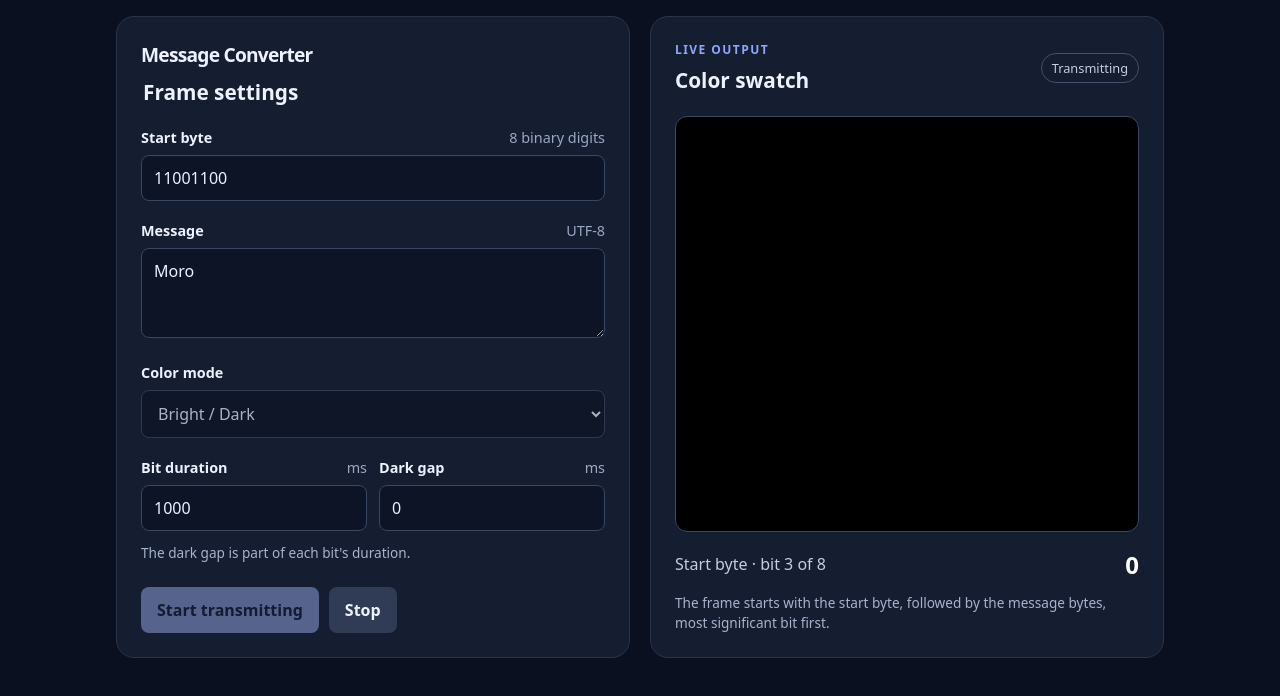
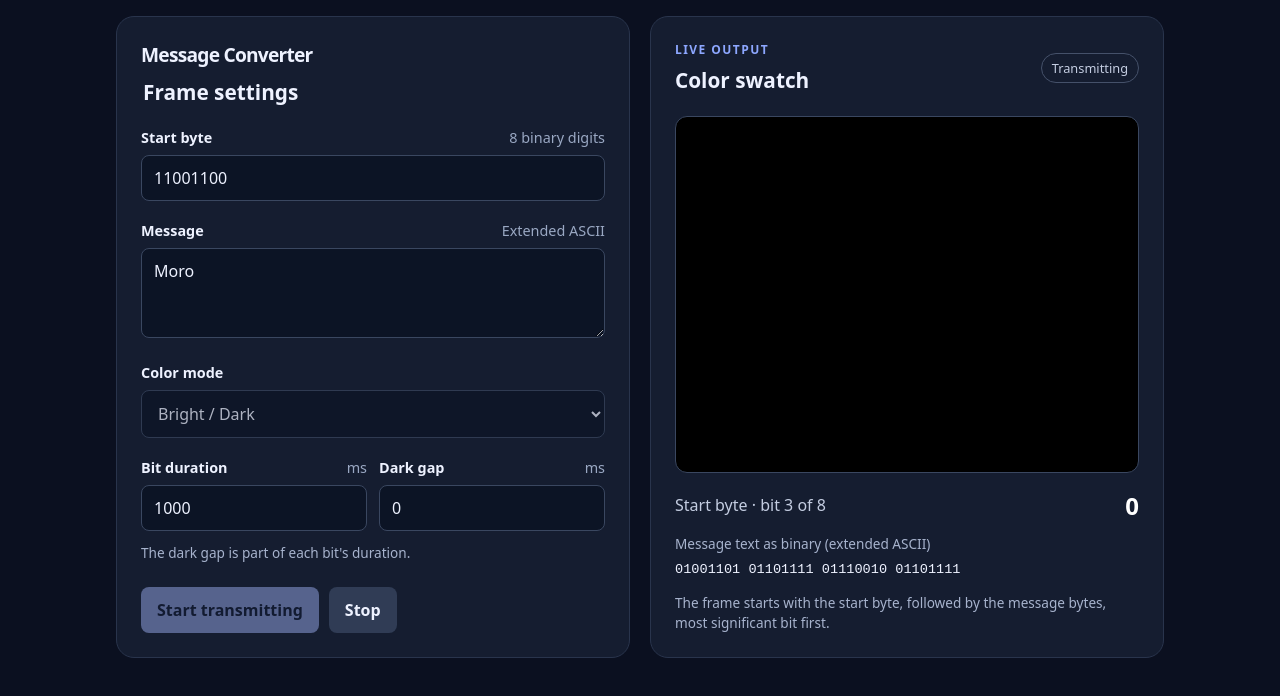
Before and after one commit to AkiKurvinen/binary-message-converter-2026, a website: page index.html in a window 1280 px wide. Both pictures are taken after a click on the button "Start transmitting". Drawn offline with Linux system fonts and the light colour scheme.

Commit message:
set extended ascii

```diff
--- a/index.html
+++ b/index.html
@@ -22,7 +22,7 @@
           <input id="sync-byte" name="sync-byte" type="text" value="11001100" pattern="[01]{8}" maxlength="8" required
             spellcheck="false">
 
-          <label for="message">Message <span>UTF-8</span></label>
+          <label for="message">Message <span>Extended ASCII</span></label>
           <textarea id="message" name="message" rows="3" spellcheck="false">Moro</textarea>
 
           <label for="color-mode">Color mode</label>
@@ -65,6 +65,7 @@
           <span id="position">Ready to transmit</span>
           <strong id="bit">—</strong>
         </div>
+        <p class="hint">Message text as binary (extended ASCII)<code id="message-bits" class="binary-preview"></code></p>
         <p class="hint">The frame starts with the start byte, followed by the message bytes, most significant bit first.
         </p>
       </section>
--- a/script.js
+++ b/script.js
@@ -11,6 +11,8 @@ const bitDisplay = document.getElementById("bit");
 const error = document.getElementById("error");
 const gapInput = document.getElementById("gap");
 const intervalInput = document.getElementById("interval");
+const messageInput = document.getElementById("message");
+const messageBits = document.getElementById("message-bits");
 
 const colors = {
   LIGHTNESS: ["rgb(0, 0, 0)", "rgb(255, 255, 255)"],
@@ -20,6 +22,18 @@ const colors = {
 };
 
 let timer;
+
+function getMessageBytes() {
+  const bytes = Array.from(messageInput.value, (character) => character.codePointAt(0));
+  return bytes.every((byte) => byte <= 0xff) ? bytes : null;
+}
+
+function updateMessageBits() {
+  const bytes = getMessageBytes();
+  messageBits.textContent = bytes === null
+    ? "Only extended ASCII characters (0-255) are supported"
+    : bytes.map((byte) => byte.toString(2).padStart(8, "0")).join(" ") || "—";
+}
 
 function darken() {
   swatch.style.backgroundColor = "rgb(0, 0, 0)";
@@ -47,8 +61,13 @@ form.addEventListener("submit", (event) => {
   }
   error.textContent = "";
 
+  const message = getMessageBytes();
+  if (message === null) {
+    error.textContent = "Message must contain extended ASCII characters (0-255) only.";
+    return;
+  }
+
   const syncByte = parseInt(document.getElementById("sync-byte").value, 2);
-  const message = new TextEncoder().encode(document.getElementById("message").value);
   const bytes = [syncByte, ...message];
   const mode = document.getElementById("color-mode").value;
   let bitIndex = 0;
@@ -89,4 +108,6 @@ form.addEventListener("submit", (event) => {
   nextBit();
 });
 
+messageInput.addEventListener("input", updateMessageBits);
+updateMessageBits();
 stopButton.addEventListener("click", stop);
--- a/style.css
+++ b/style.css
@@ -138,6 +138,13 @@ button:focus-visible {
   margin: 12px 0 0;
 }
 
+.binary-preview {
+  display: block;
+  color: #eef2ff;
+  margin-top: 6px;
+  overflow-wrap: anywhere;
+}
+
 .actions {
   display: flex;
   gap: 10px;
```
